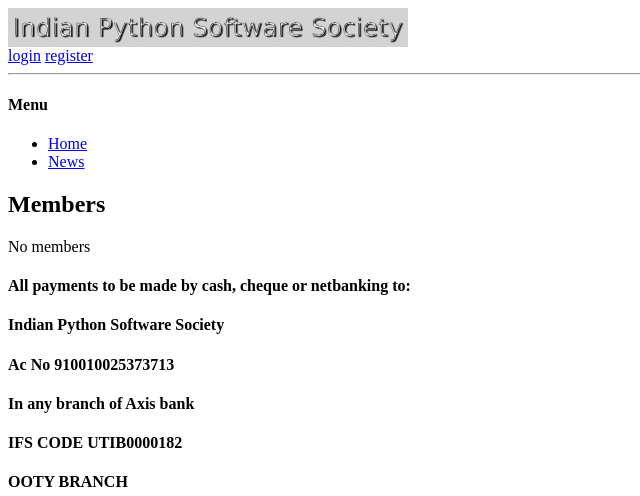
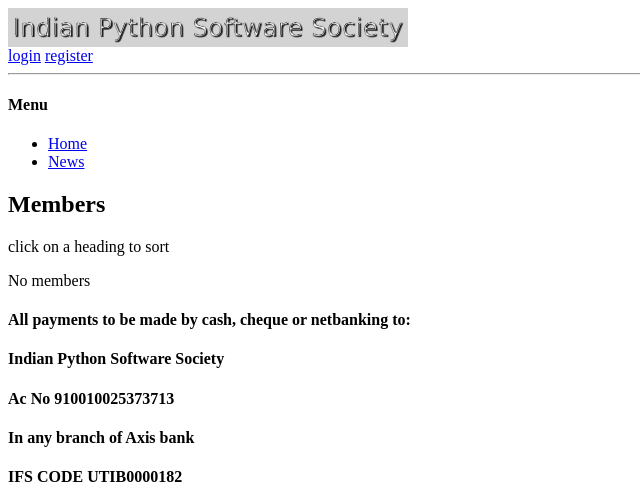
Before and after one commit to lawgon/ipss, a Django app: template templates/web/members.html in a window 1280 px wide. Shown: the top 496 px of the page, without its empty margins (0-640 px from the left). Run offline with Django 3.2, Linux system fonts and the light colour scheme; the template is opened without the code that fills it, so the values that code supplies are empty; parts of the project's set-up code (start-up, migrations or seed data) failed here and were passed over; some libraries are stand-ins or nearby versions.

Commit message:
added tablesorter

```diff
--- a/templates/web/members.html
+++ b/templates/web/members.html
@@ -11,7 +11,7 @@
     </script>
 {% endblock %}
 {% block centercontent %}
-    <h2>{% trans "Members" %}</h2>
+    <h2>{% trans "Members" %}</h2><p>{% trans "click on a heading to sort" %}</p>
 
     {% if mems %}
         <table id="tabl">
```
